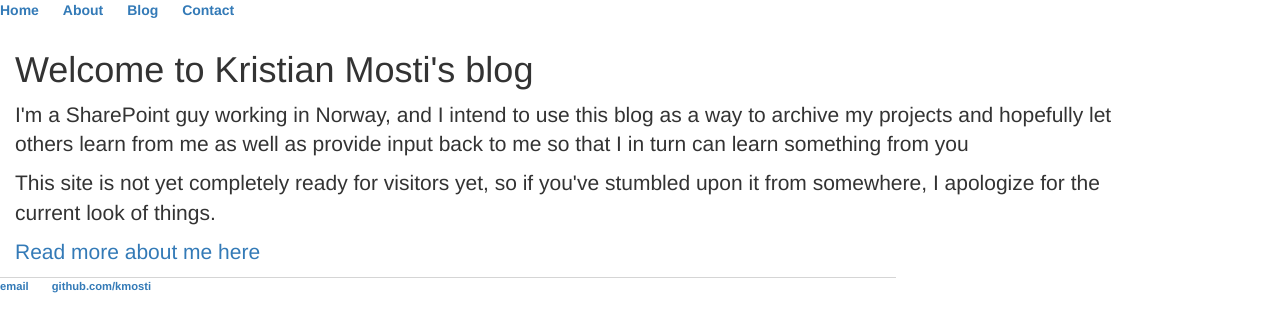
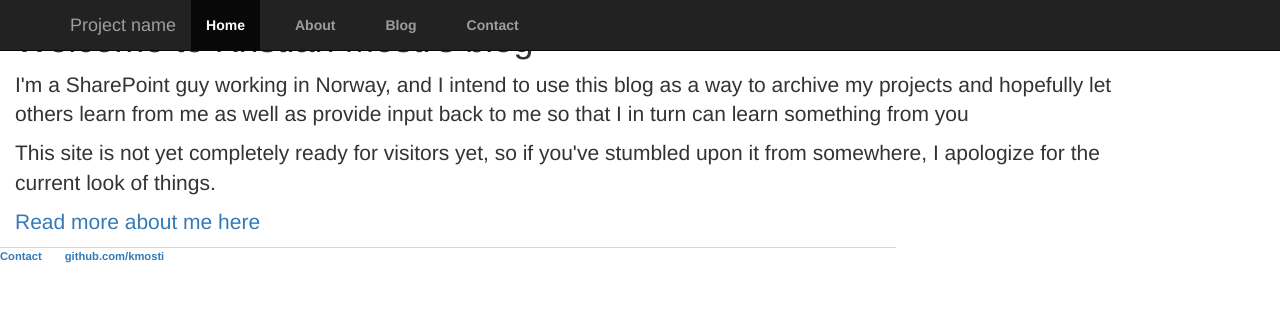
Before and after one commit to kmosti/kmosti.github.io, a Jekyll site: the page built from index.html, in a window 1280 px wide. Shown: the top 332 px of the page. Built offline with Jekyll 4.4.1, drawn with Linux system fonts in a browser that asks for light colours.

Commit message:
bootstrap

```diff
--- a/_layouts/default.html
+++ b/_layouts/default.html
@@ -5,17 +5,40 @@
 			<!-- link to main stylesheet -->
 			<link rel="stylesheet" type="text/css" href="/css/main.css">
 			<link rel="stylesheet" type="text/css" href="//maxcdn.bootstrapcdn.com/bootstrap/3.3.6/css/bootstrap.min.css">
+			<script src="//code.jquery.com/jquery-2.2.4.min.js"></script>
 			<script src="//maxcdn.bootstrapcdn.com/bootstrap/3.3.6/js/bootstrap.min.js"></script>
 		</head>
 		<body>
-			<nav>
+			<nav class="navbar navbar-inverse navbar-fixed-top">
+		      <div class="container">
+		        <div class="navbar-header">
+		          <button type="button" class="navbar-toggle collapsed" data-toggle="collapse" data-target="#navbar" aria-expanded="false" aria-controls="navbar">
+		            <span class="sr-only">Toggle navigation</span>
+		            <span class="icon-bar"></span>
+		            <span class="icon-bar"></span>
+		            <span class="icon-bar"></span>
+		          </button>
+		          <a class="navbar-brand" href="#">Project name</a>
+		        </div>
+		        <div id="navbar" class="collapse navbar-collapse">
+		          <ul class="nav navbar-nav">
+		            <li class="active"><a href="/">Home</a></li>
+		            <li><a href="/About">About</a></li>
+	        		<li><a href="/blog">Blog</a></li>
+	        		<li><a href="/contact">Contact</a></li>
+		          </ul>
+		        </div><!--/.nav-collapse -->
+		      </div>
+		    </nav>
+
+			<!--<nav>
 	    		<ul>
 	        		<li><a href="/">Home</a></li>
 		        	<li><a href="/About">About</a></li>
 	        		<li><a href="/blog">Blog</a></li>
 	        		<li><a href="/contact">Contact</a></li>
 	    		</ul>
-			</nav>
+			</nav>-->
 			<div class="container">
 
 			{{ content }}
@@ -23,7 +46,7 @@
 			</div><!-- /.container -->
 			<footer>
 	    		<ul>
-	        		<li><a href="mailto:kmosti@gmail.com">email</a></li>
+	        		<li><a href="/contact">Contact</a></li>
 	        		<li><a href="https://github.com/kmosti">github.com/kmosti</a></li>
 				</ul>
 			</footer>
```
Also changed, not shown: contact/index.html (+17 -1 lines).
